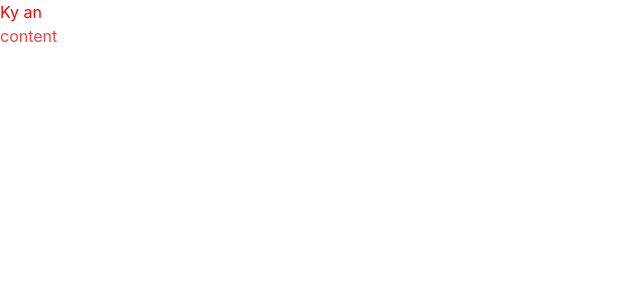
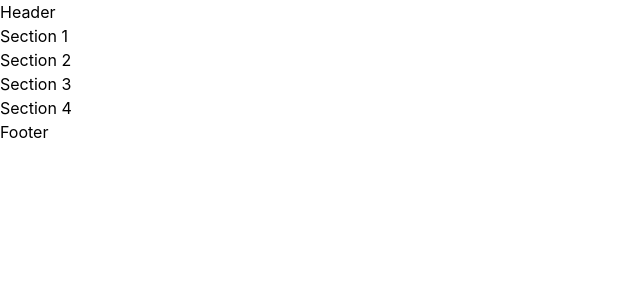
Before and after one commit to minhduongt/kyans_web, a React (Vite) app: page / in a window 1280 px wide. Shown: the top 300 px of the page, without its empty margins (0-640 px from the left). Built offline with nearby package versions, Linux system fonts and the light colour scheme.

Commit message:
fix: page layout

```diff
--- a/src/App.jsx
+++ b/src/App.jsx
@@ -1,12 +1,28 @@
+import Footer from './sections/footer';
+import Header from './sections/header';
+import SectionOne from './sections/section_1';
+import SectionTwo from './sections/section_2';
+import SectionThree from './sections/section_3';
+import SectionFour from './sections/section_4';
 import './styles/App.scss';
 
 function App() {
   return (
     <main>
-      <h1>Ky an</h1>
+      <Header />
       <section>
-        <div className="flex text-red-500">content</div>
+        <SectionOne />
       </section>
+      <section>
+        <SectionTwo />
+      </section>
+      <section>
+        <SectionThree />
+      </section>
+      <section>
+        <SectionFour />
+      </section>
+      <Footer />
     </main>
   );
 }
--- a/src/sections/footer/index.jsx
+++ b/src/sections/footer/index.jsx
@@ -1,5 +1,5 @@
 function Footer() {
-  return <div>Footer</div>;
+  return <footer>Footer</footer>;
 }
 
 export default Footer;
--- a/src/sections/header/index.jsx
+++ b/src/sections/header/index.jsx
@@ -1,5 +1,5 @@
 function Header() {
-  return <div>Header</div>;
+  return <header>Header</header>;
 }
 
 export default Header;
```
